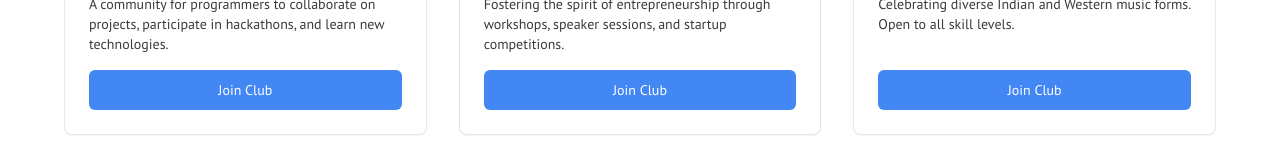
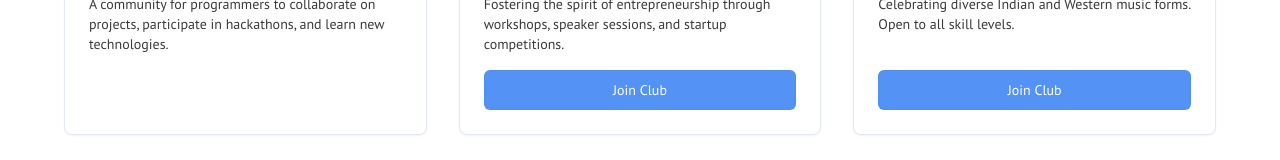
Before and after one commit to TCG-Editz/gdgOCproject, a Next.js app: page /clubs in a window 1280 px wide. Shown: the part 523-683 px from the top of the page. Built offline with nearby package versions, Linux system fonts and the light colour scheme.

Commit message:
added club!

```diff
--- a/src/app/(main)/clubs/page.tsx
+++ b/src/app/(main)/clubs/page.tsx
@@ -59,7 +59,16 @@ export default function ClubsPage() {
                 </CardHeader>
                 <CardContent className="flex-grow flex flex-col">
                   <p className="text-sm text-foreground/80 flex-grow">{club.description}</p>
-                  <Button className="mt-4 w-full">Join Club</Button>
+                  {club.redirectUrl && (
+                    <Button
+                      asChild
+                      className="mt-4 w-full bg-primary/90 text-primary-foreground hover:bg-primary/100 backdrop-blur-lg border border-primary/30 transition-all duration-300"
+                    >
+                      <Link href={club.redirectUrl} target="_blank" rel="noopener noreferrer">
+                        Join Club
+                      </Link>
+                    </Button>
+                  )}
                 </CardContent>
               </Card>
             );
--- a/src/lib/data.ts
+++ b/src/lib/data.ts
@@ -15,6 +15,7 @@ export type Club = {
   category: string;
   description: string;
   imageId: string;
+  redirectUrl: string;
 };
 
 export type CampusEvent = {
@@ -81,6 +82,7 @@ export const initialClubs: Club[] = [
     category: "Technology",
     description: "A community for programmers to collaborate on projects, participate in hackathons, and learn new technologies.",
     imageId: "club-1",
+    redirectUrl: ""
   },
   {
     id: "club-2",
@@ -88,6 +90,7 @@ export const initialClubs: Club[] = [
     category: "Business",
     description: "Fostering the spirit of entrepreneurship through workshops, speaker sessions, and startup competitions.",
     imageId: "club-2",
+    redirectUrl: "https://www.instagram.com/ecell_ietdavv/?hl=en"
   },
   {
     id: "club-3",
@@ -95,6 +98,7 @@ export const initialClubs: Club[] = [
     category: "Music",
     description: "Celebrating diverse Indian and Western music forms. Open to all skill levels.",
     imageId: "club-3",
+    redirectUrl: "https://www.instagram.com/goonjtherockband/?__d=1"
   },
   {
     id: "club-4",
@@ -102,6 +106,7 @@ export const initialClubs: Club[] = [
     category: "Arts & Culture",
     description: "For enthusiasts of photography and videography. Join us for photo walks, workshops, and exhibitions.",
     imageId: "club-4",
+    redirectUrl: ""
   },
   {
     id: "club-5",
@@ -109,6 +114,7 @@ export const initialClubs: Club[] = [
     category: "Literary",
     description: "Hone your public speaking and critical thinking skills. Participate in parliamentary debates and MUNs.",
     imageId: "club-5",
+    redirectUrl: ""
   },
 ];
 
```
